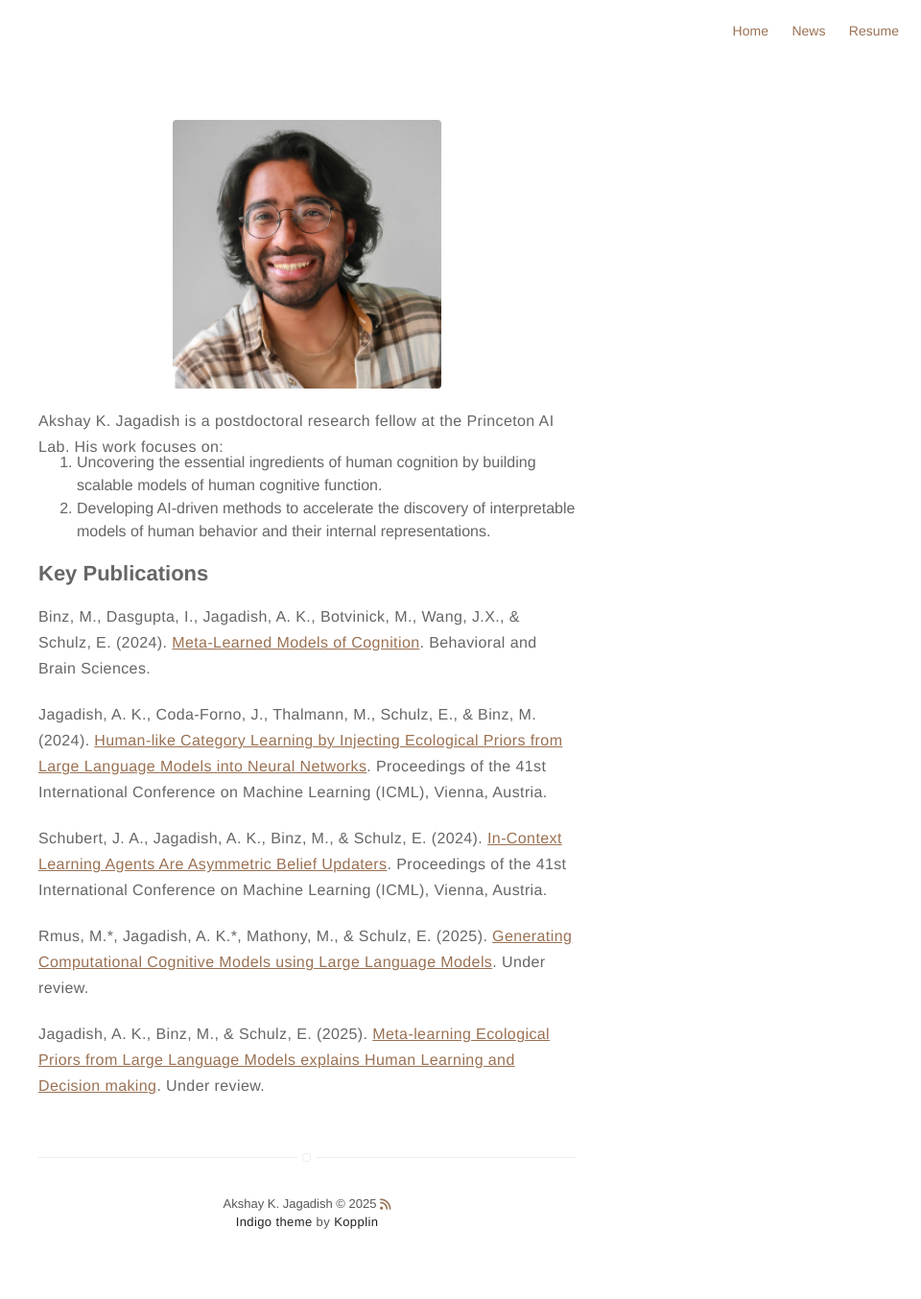
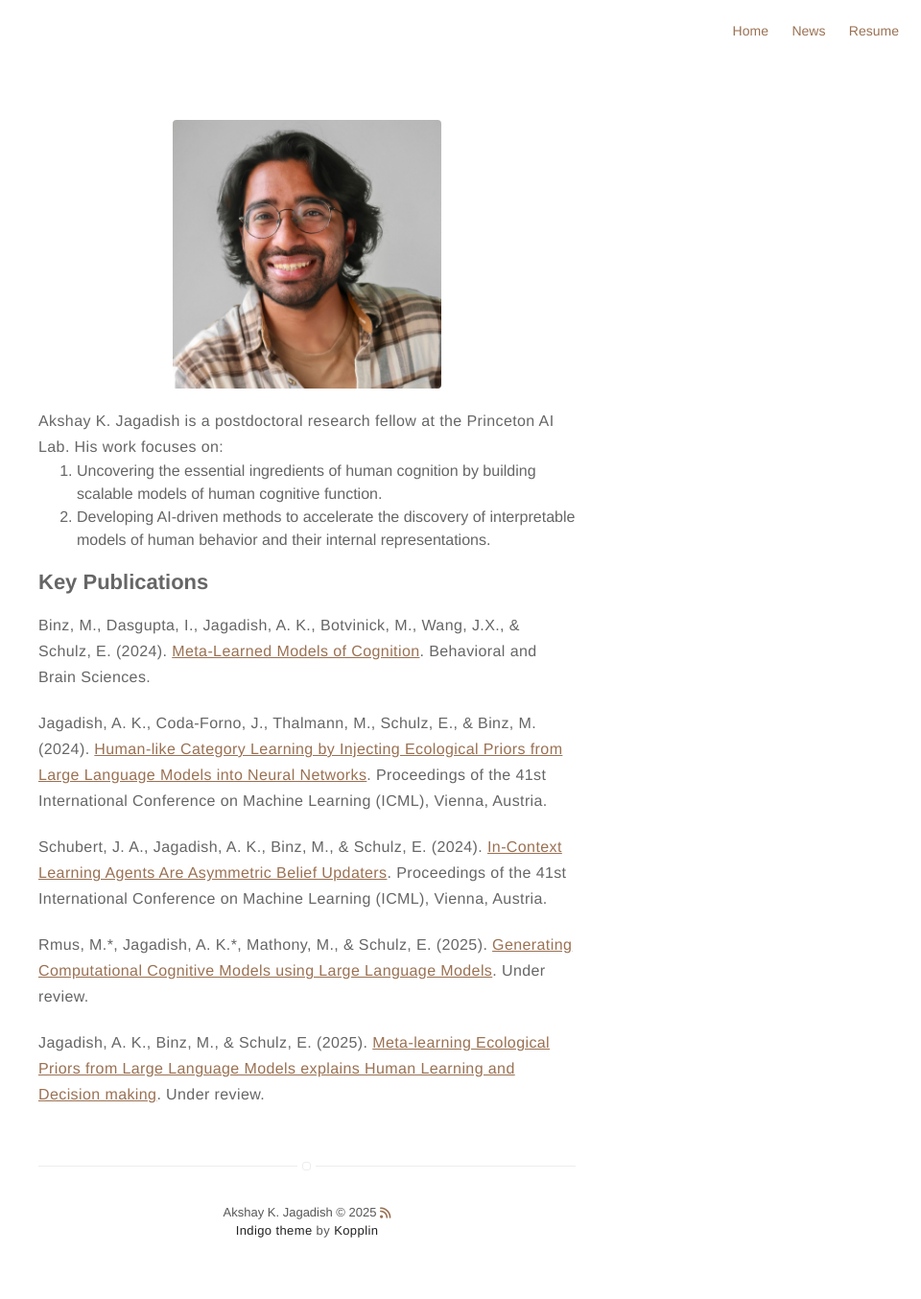
Before and after one commit to akjagadish/akjagadish.github.io, a Jekyll site: the page built from about.md, in a window 1280 px wide. Shown: the whole page at 96% size, without its empty margins (320-1280 px from the left). Built offline with Jekyll 4.4.1, drawn with Linux system fonts in a browser that asks for light colours; nearby versions of some CDN libraries.

Commit message:
Fix margin-top style in about.md

```diff
--- a/about.md
+++ b/about.md
@@ -7,7 +7,7 @@
 <p>
   Akshay K. Jagadish is a postdoctoral research fellow at the Princeton AI Lab. His work focuses on:
 </p>
-<ol style="margin-top: -29px;">
+<ol style="margin-top: -20px;">
   <li>Uncovering the essential ingredients of human cognition by building scalable models of human cognitive function. </li>
   <li>Developing AI-driven methods to accelerate the discovery of interpretable models of human behavior and their internal representations.</li>
 </ol>
```
